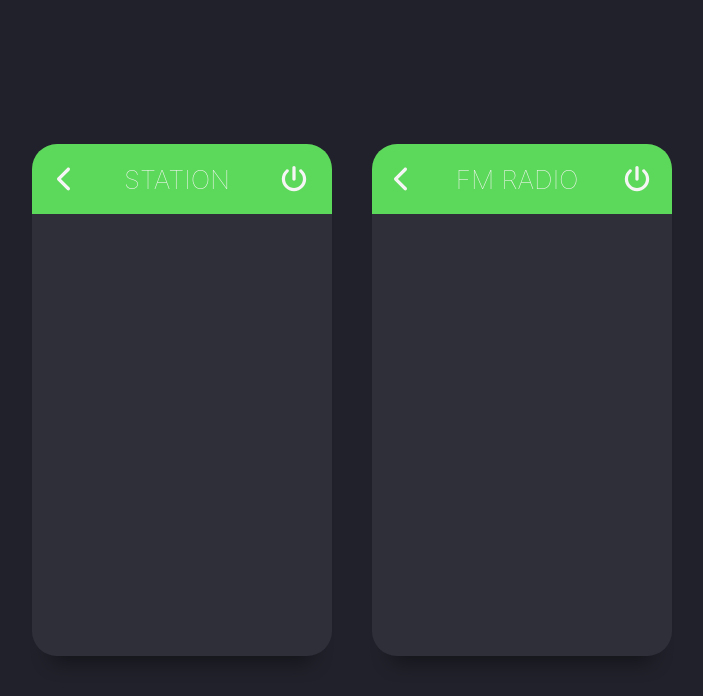
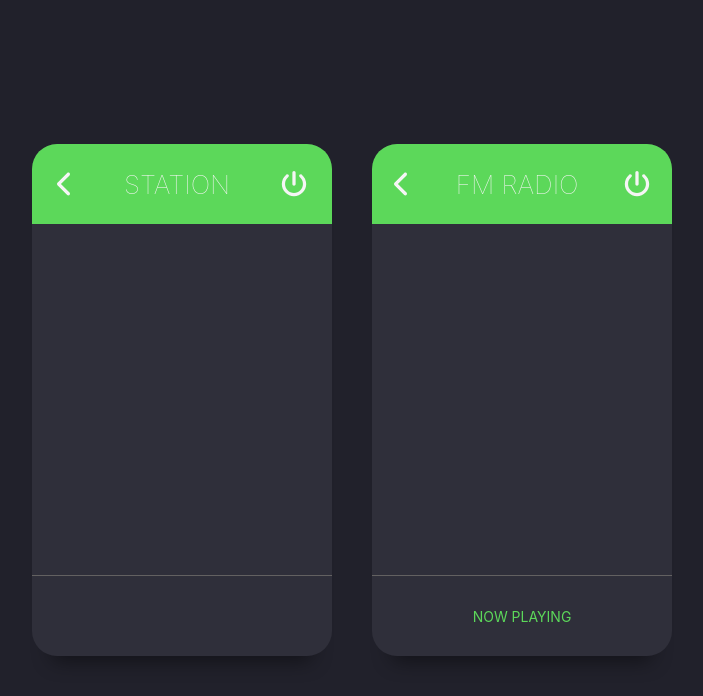
Before and after one commit to Avi-s-Work/radio_widget, a React (Create React App) app: page / in a window 1280 px wide. Shown: the top 696 px of the page, without its empty margins (288-991 px from the left). Built offline with nearby package versions, Linux system fonts and the light colour scheme.

Commit message:
bottom_bar_done

```diff
--- a/src/Components/MainRadioFrame/MainRadioFrame.css
+++ b/src/Components/MainRadioFrame/MainRadioFrame.css
@@ -3,6 +3,9 @@
   align-items: center;
 }
 .singleRadioFrame {
+  display: flex;
+  flex-direction: column;
+  justify-content: space-between;
   width: 300px;
   height: 512px;
   border-radius: 25px;
@@ -11,18 +14,32 @@
   box-shadow: rgba(0, 0, 0, 0.45) 0px 25px 20px -20px;
   overflow: hidden;
 }
-.frameBar {
+.topBar {
   display: flex;
   justify-content: space-around;
   align-items: center;
   width: 300px;
-  height: 70px;
+  height: 80px;
   background-color: #5cd85a;
 }
-.frameBar a {
+.topBar a {
   text-decoration: none;
   color: whitesmoke;
   text-transform: uppercase;
   font-size: 26px;
   font-weight: lighter;
 }
+.bottomBar {
+  display: flex;
+  justify-content: space-around;
+  align-items: center;
+  width: 300px;
+  height: 80px;
+  border-top: 1px solid #636161;
+}
+.bottomBar p {
+  color: #5cd85a;
+  text-align: center;
+  text-transform: uppercase;
+  font-size: 14px;
+}
--- a/src/Components/MainRadioFrame/MainRadioFrame.js
+++ b/src/Components/MainRadioFrame/MainRadioFrame.js
@@ -7,7 +7,7 @@ const MainRadioFrame = () => {
     <div className="mainRadioFrame">
       {/* Station */}
       <div className="singleRadioFrame">
-        <div className="frameBar">
+        <div className="topBar">
           <a href="/#" alt="">
             <FontAwesomeIcon
               className="mx-2 text-red-500 icon"
@@ -24,10 +24,11 @@ const MainRadioFrame = () => {
             />
           </a>
         </div>
+        <div className="bottomBar"></div>
       </div>
       {/* FM Radio */}
       <div className="singleRadioFrame">
-        <div className="frameBar">
+        <div className="topBar">
           <a href="/#" alt="">
             <FontAwesomeIcon
               className="mx-2 text-red-500 icon"
@@ -44,6 +45,7 @@ const MainRadioFrame = () => {
             />
           </a>
         </div>
+        <div className="bottomBar"><p>Now Playing</p></div>
       </div>
     </div>
   );
```
Also changed, not shown: src/imgs/back-arrow.png (deleted), src/imgs/switch.png (deleted).
